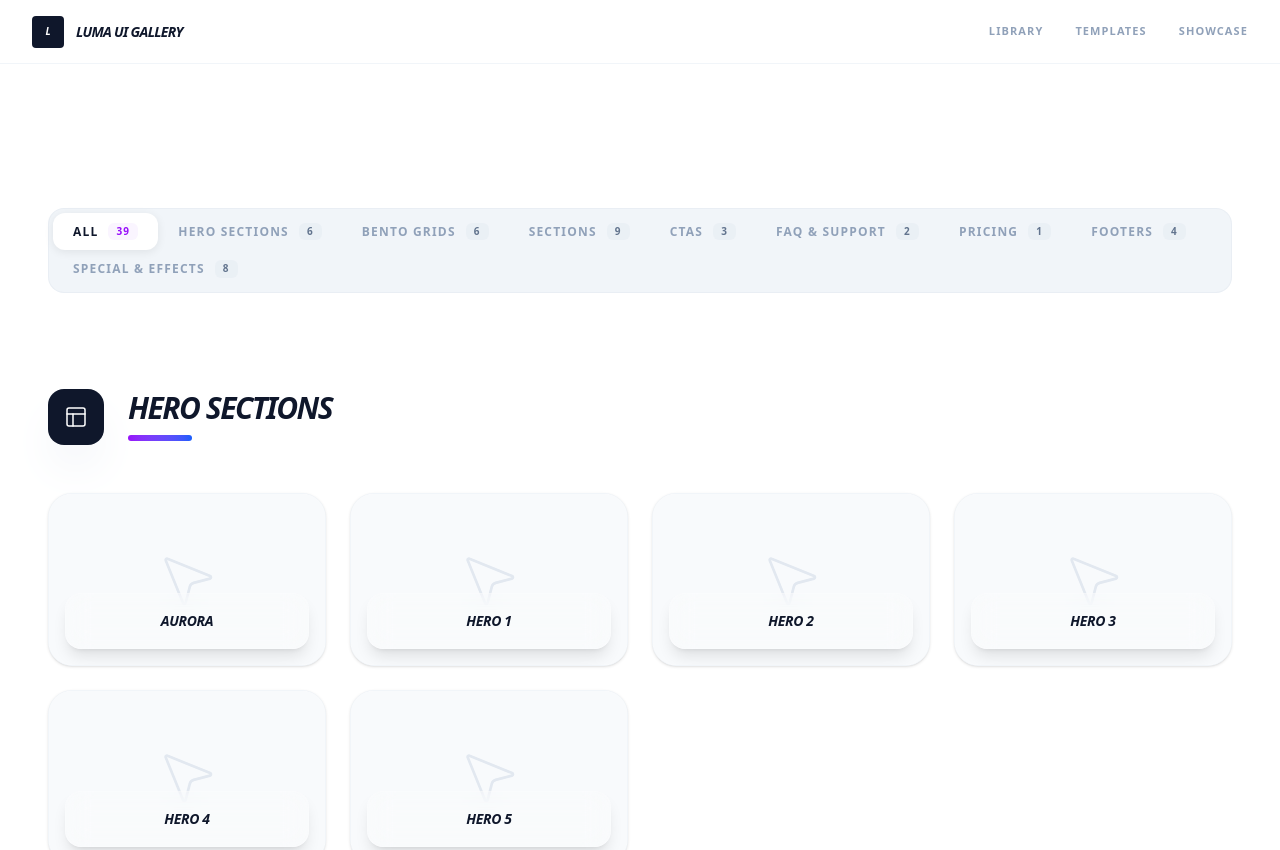
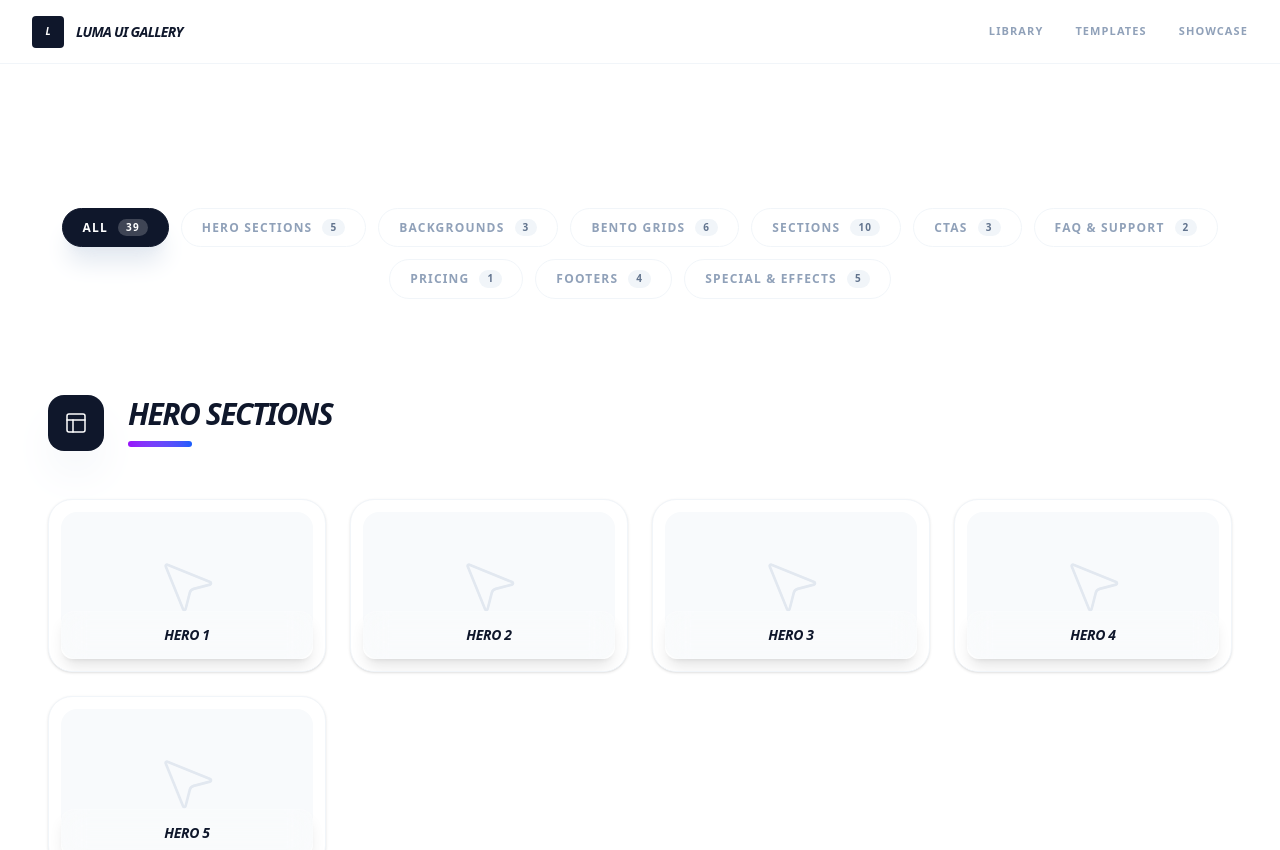
Before and after one commit to HugoMolin15/Library-Website, a Next.js app: page / in a window 1280 px wide. Shown: the top 850 px of the page. Built offline with nearby package versions, Linux system fonts and the light colour scheme.

Commit message:
Move Alternating Carousel to Sections tab

```diff
--- a/src/app/page.tsx
+++ b/src/app/page.tsx
@@ -4,19 +4,27 @@
 import React from 'react';
 import Link from 'next/link';
 import { motion, AnimatePresence } from 'framer-motion';
-import { Layout, Box, Zap, Sparkles, Database, Shield, CreditCard, PanelsTopLeft, MousePointer2 } from 'lucide-react';
+import { Layout, Box, Zap, Sparkles, Database, Shield, CreditCard, PanelsTopLeft, MousePointer2, Layers } from 'lucide-react';
 
 const sidebarConfig = [
     {
         title: "Hero Sections",
         icon: PanelsTopLeft,
         items: [
-            { title: "Aurora", href: "/aurora" },
             { title: "Hero 1", href: "/hero-1" },
             { title: "Hero 2", href: "/hero-2" },
             { title: "Hero 3", href: "/hero-3" },
             { title: "Hero 4", href: "/hero-4" },
             { title: "Hero 5", href: "/hero-5" },
+        ],
+    },
+    {
+        title: "Backgrounds",
+        icon: Layers,
+        items: [
+            { title: "Aurora", href: "/aurora" },
+            { title: "Grainient", href: "/grainient" },
+            { title: "Dot Grid", href: "/dot-grid" },
         ],
     },
     {
@@ -44,6 +52,7 @@ const sidebarConfig = [
             { title: "Right Image Text", href: "/right-image-text" },
             { title: "Horizontal Text Image", href: "/horizontal-text-image" },
             { title: "Neural Defense", href: "/neural-defense" },
+            { title: "Alternating Carousel", href: "/alternating-carousel" },
         ],
     },
     {
@@ -89,9 +98,6 @@ const sidebarConfig = [
             { title: "Silk", href: "/silk" },
             { title: "Social Buttons", href: "/social-buttons" },
             { title: "Vertical Testimonials", href: "/vertical-testimonials" },
-            { title: "Grainient", href: "/grainient" },
-            { title: "Dot Grid", href: "/dot-grid" },
-            { title: "Alternating Carousel", href: "/alternating-carousel" },
         ],
     },
 ];
@@ -113,29 +119,24 @@ export default function Home() {
         <div className="space-y-12 pb-20 mt-12 animate-in fade-in slide-in-from-bottom-4 duration-1000">
             {/* Tab System */}
             <div className="flex flex-wrap justify-center gap-3 py-12 sticky top-0 z-50 bg-white/80 backdrop-blur-xl">
-                <div className="flex flex-wrap items-center bg-slate-100 p-1 rounded-2xl border border-slate-200/50">
                 {tabs.map((tab) => (
                     <button
                         key={tab.name}
                         onClick={() => setActiveTab(tab.name)}
-                            className={`relative px-5 py-2.5 rounded-xl text-xs font-bold uppercase tracking-widest transition-colors duration-300 flex items-center gap-2.5 cursor-pointer outline-none ${activeTab === tab.name ? 'text-slate-900' : 'text-slate-400 hover:text-slate-600'
+                        className={`px-5 py-2.5 rounded-full text-xs font-bold uppercase tracking-widest transition-all duration-300 flex items-center gap-2.5 cursor-pointer outline-none border ${activeTab === tab.name
+                            ? 'bg-slate-900 text-white border-slate-900 shadow-xl shadow-slate-200'
+                            : 'bg-white text-slate-400 border-slate-100 hover:border-slate-300 hover:text-slate-600'
                             }`}
                     >
-                            {activeTab === tab.name && (
-                                <motion.div
-                                    layoutId="active-pill"
-                                    className="absolute inset-0 bg-white rounded-xl shadow-[0_2px_10px_rgba(0,0,0,0.08)]"
-                                    transition={{ type: "spring", bounce: 0.15, duration: 0.5 }}
-                                />
-                            )}
-                            <span className="relative z-10">{tab.name}</span>
-                            <span className={`relative z-10 px-2 py-0.5 rounded-md text-[10px] tabular-nums transition-colors ${activeTab === tab.name ? 'bg-purple-50 text-purple-600' : 'bg-slate-200/40 text-slate-500'
+                        <span>{tab.name}</span>
+                        <span className={`px-2 py-0.5 rounded-full text-[10px] tabular-nums transition-colors ${activeTab === tab.name
+                            ? 'bg-white/20 text-white'
+                            : 'bg-slate-100 text-slate-500'
                             }`}>
                             {tab.count}
                         </span>
                     </button>
                 ))}
-                </div>
             </div>
 
             {/* Component Gallery Groups */}
@@ -167,10 +168,10 @@ export default function Home() {
                                     {section.items.map((item, i) => (
                                         <Link key={i} href={item.href} className="group">
                                             <motion.div
-                                                className="relative bg-white rounded-3xl border border-slate-100 overflow-hidden shadow-sm hover:shadow-2xl hover:shadow-purple-100/50 hover:border-purple-200 transition-all duration-500 aspect-[16/10] flex flex-col"
+                                                className="relative bg-white rounded-3xl border border-slate-100 overflow-hidden shadow-sm hover:shadow-2xl hover:shadow-purple-100/50 hover:border-purple-200 transition-all duration-500 aspect-[16/10] flex flex-col p-3"
                                             >
-                                                {/* Full Bleed Image Placeholder */}
-                                                <div className="absolute inset-0 bg-slate-50 flex items-center justify-center overflow-hidden transition-colors">
+                                                {/* Image Container with Internal Padding */}
+                                                <div className="absolute inset-3 bg-slate-50 flex items-center justify-center overflow-hidden transition-colors rounded-2xl">
                                                     {item.href === '/grainient' || item.href === '/bento-grid-3' ? (
                                                         <div className="absolute inset-0 w-full h-full">
                                                             {/* Local Image Priority */}
@@ -199,9 +200,9 @@ export default function Home() {
                                                     )}
                                                 </div>
 
-                                                {/* Glassmorphism Title Overlay - Expands to full card on hover */}
-                                                <div className="absolute inset-x-0 bottom-0 p-4 z-20 h-full flex items-end group-hover:items-stretch transition-all duration-500">
-                                                    <div className="w-full h-14 group-hover:h-full bg-white/20 group-hover:bg-white/40 backdrop-blur-md group-hover:backdrop-blur-xl border border-white/20 rounded-2xl group-hover:rounded-none transition-all duration-500 flex items-center justify-center overflow-hidden shadow-lg">
+                                                {/* Glassmorphism Title Overlay - Expands to inner card bounds on hover */}
+                                                <div className="absolute inset-3 z-20 flex items-end group-hover:items-stretch transition-all duration-500 pointer-events-none">
+                                                    <div className="w-full h-12 group-hover:h-full bg-white/20 group-hover:bg-white/40 backdrop-blur-md group-hover:backdrop-blur-xl border border-white/20 rounded-xl group-hover:rounded-2xl transition-all duration-500 flex items-center justify-center overflow-hidden shadow-lg">
                                                         <h3 className="text-sm font-bold text-slate-900 group-hover:text-purple-600 transition-colors uppercase tracking-tight italic text-center px-4">
                                                             {item.title}
                                                         </h3>
--- a/src/components/layout/component-page.tsx
+++ b/src/components/layout/component-page.tsx
@@ -50,7 +50,13 @@ function Frame({ children, width, onHeightChange, currentHeight, isCode }: {
                 overflow-x: hidden; overflow-y: auto; height: 100%;
                 font-family: ui-sans-serif, system-ui, -apple-system, BlinkMacSystemFont, "Segoe UI", Roboto, "Helvetica Neue", Arial, "Noto Sans", sans-serif;
             }
-            #frame-root { width: 100%; min-height: 100%; }
+            #frame-root {
+                width: 100%;
+                height: 100%;
+                min-height: 100%;
+                display: flex;
+                flex-direction: column;
+            }
 
             /* Hide scrollbar for all elements */
             *::-webkit-scrollbar {
@@ -264,10 +270,10 @@ export function ComponentPage({ title, description, children, componentPath }: C
                                 animate={{ opacity: 1, y: 0 }}
                                 exit={{ opacity: 0, y: -10 }}
                                 transition={{ duration: 0.3, ease: [0.22, 1, 0.36, 1] }}
-                                className="w-full h-full"
+                                className="w-full h-full flex flex-col flex-1"
                             >
                                 {activeTab === 'preview' ? (
-                                    <div className="w-full h-full">{children}</div>
+                                    <div className="w-full h-full flex flex-col flex-1">{children}</div>
                                 ) : (
                                     <div className="w-full h-full p-8 md:p-12 overflow-y-auto">
                                         {loading ? (
--- a/src/components/sections/feature-selection/FeatureSelection.tsx
+++ b/src/components/sections/feature-selection/FeatureSelection.tsx
@@ -32,7 +32,7 @@ export function FeatureSelection() {
     const [activeIndex, setActiveIndex] = useState(0);
 
     return (
-        <section className="w-full py-24 bg-[#F1F5F9]">
+        <section className="w-full flex-1 py-24 bg-[#F1F5F9] flex flex-col">
             <div className="max-w-7xl mx-auto px-6">
                 <div className="flex flex-col lg:flex-row items-center gap-12 lg:gap-20">
 
```
Lines whose indentation alone changed are shown as unchanged.
